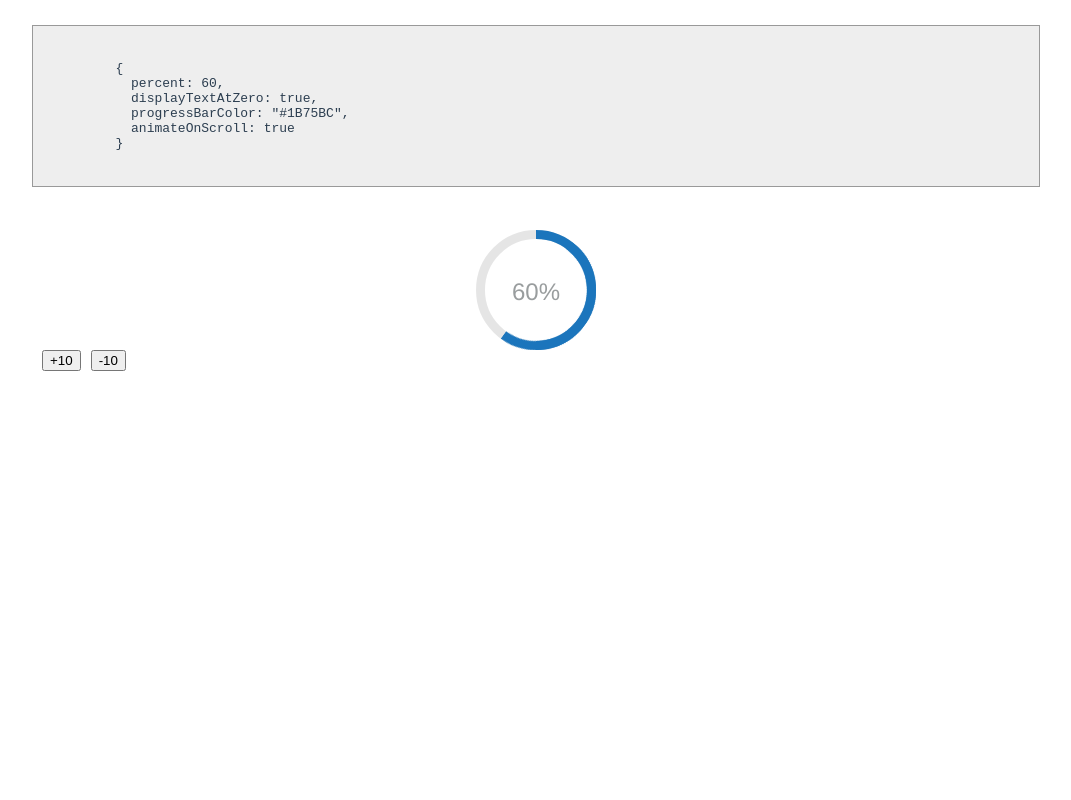
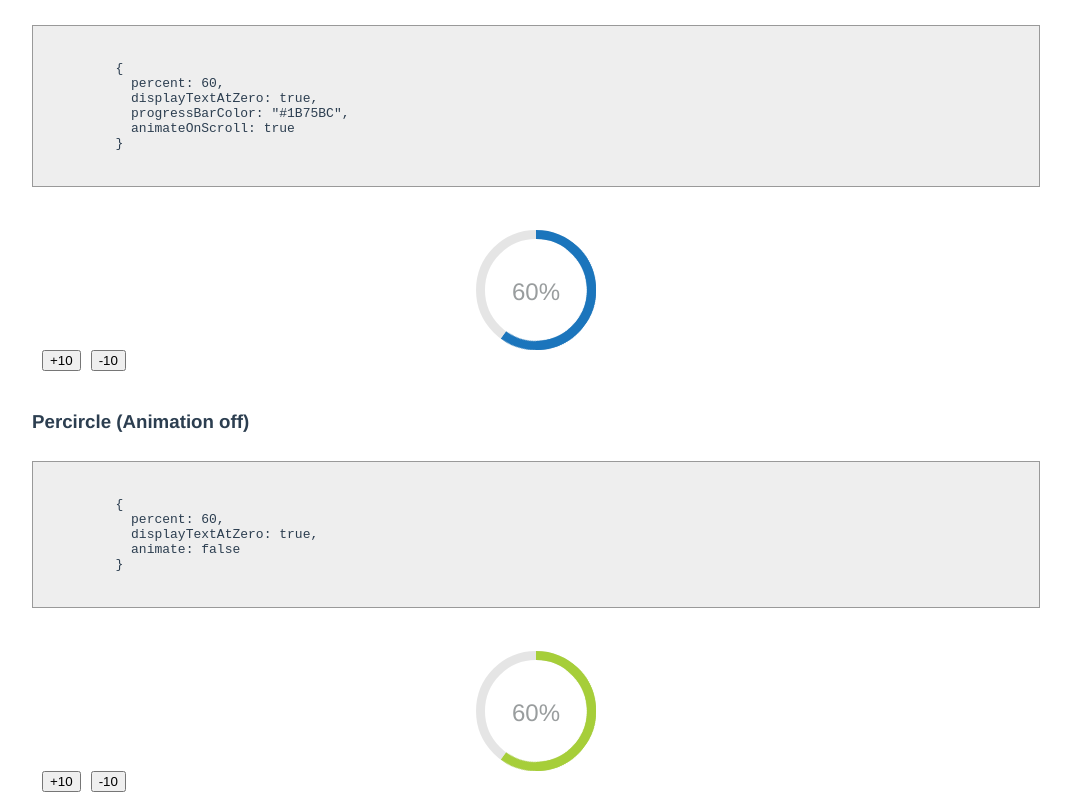
Before and after one commit to teobais/percircle, a Vue app in the folder vue/: page / in a window 1280 px wide. Shown: the part 2152-2952 px from the top of the page, without its empty margins (104-1175 px from the left). Before the commit the page ends 2531 px from the top, so only its background shows below. Built offline with nearby package versions, Linux system fonts and the light colour scheme.

Commit message:
Added example for no animation

```diff
--- a/vue/src/components/HelloWorld.vue
+++ b/vue/src/components/HelloWorld.vue
@@ -65,6 +65,7 @@
       </code>
     </pre>
     <percircle perclock />
+
     <h3>Percircle (Animate on scroll)</h3>
     <pre>
       <code>
@@ -77,6 +78,23 @@
       </code>
     </pre>
     <percircle :percent="percent" progressBarColor="#1B75BC" animateOnScroll />
+
+    <div class="buttons">
+      <button class="button" @click="add(10)">+10</button>
+      <button class="button" @click="add(-10)">-10</button>
+    </div>
+
+    <h3>Percircle (Animation off)</h3>
+    <pre>
+      <code>
+        {
+          percent: {{percent}},
+          displayTextAtZero: true,
+          animate: false
+        }
+      </code>
+    </pre>
+    <percircle :percent="percent" :animate="animate" />
 
     <div class="buttons">
       <button class="button" @click="add(10)">+10</button>
@@ -98,6 +116,7 @@ export default {
     return {
       percent: 60,
       secs: 35,
+      animate: false,
     };
   },
 
```
